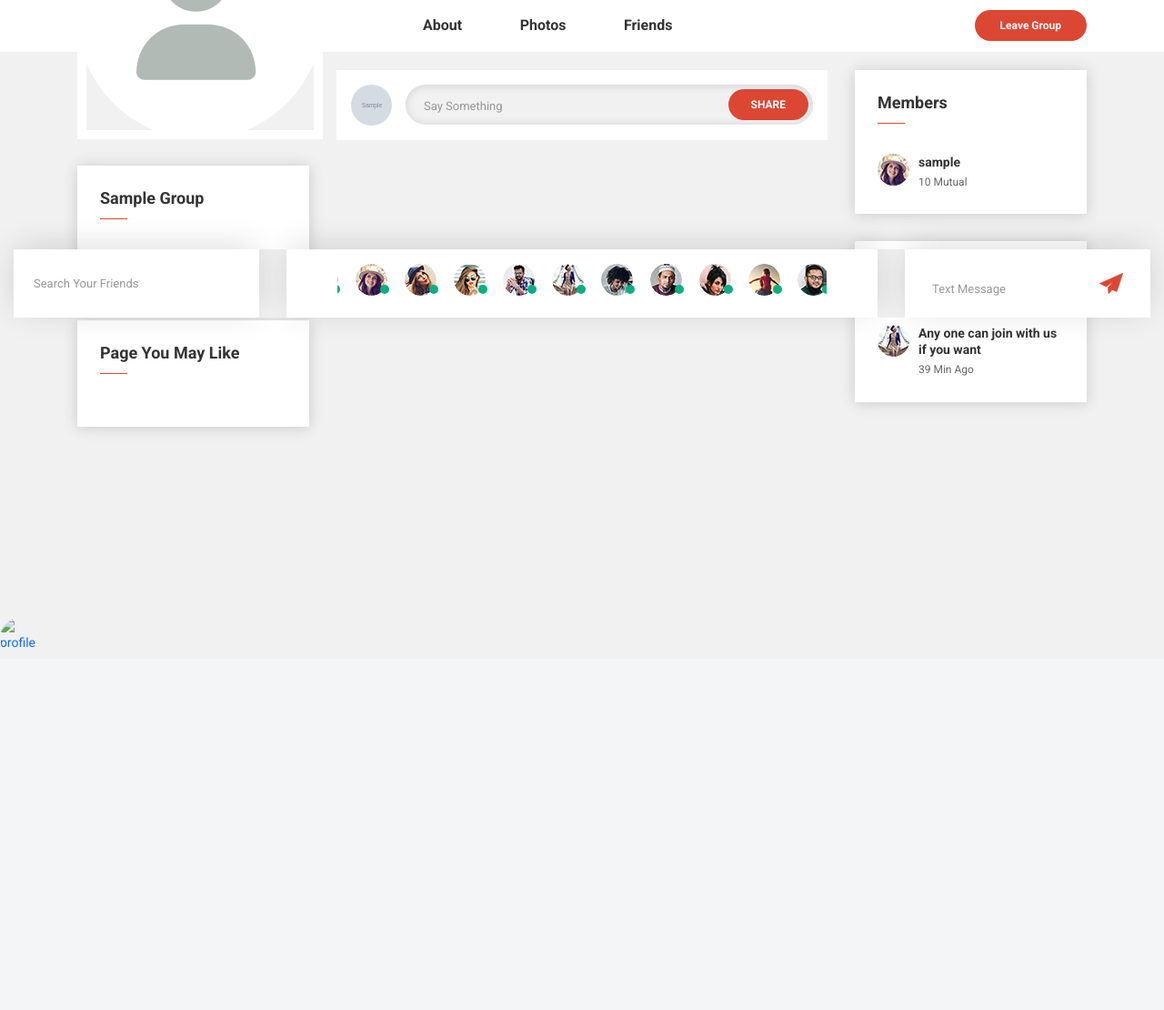
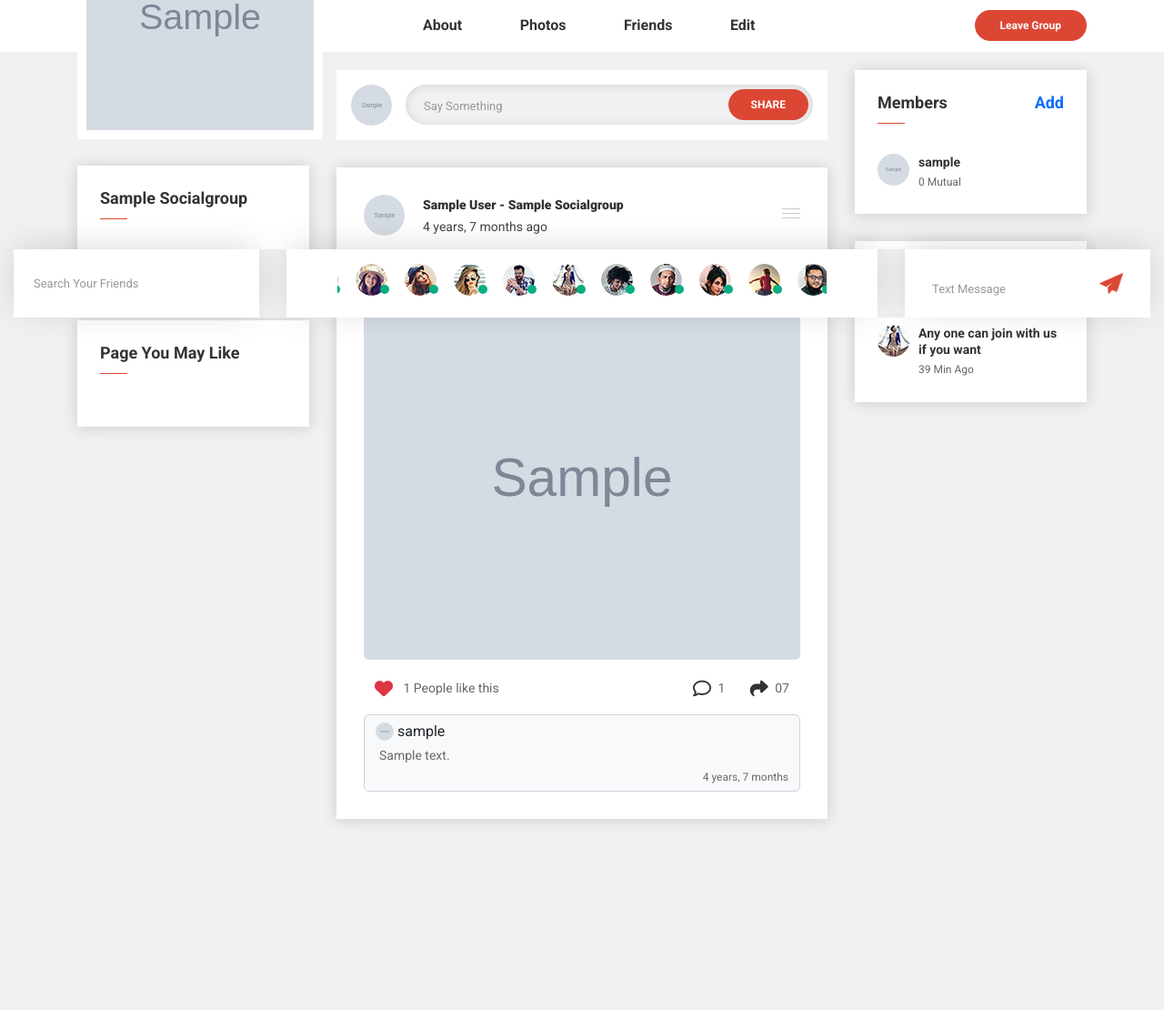
Before and after one commit to bilaalprofile/lazy-social, a Django app: page /group/1/ in a window 1280 px wide. Shown: the part 451-1561 px from the top of the page at 91% size. Before the commit the page ends 1163 px from the top, so only its background shows below. Run offline with Django 5.2, Linux system fonts and the light colour scheme; a user stored in the database is signed in; tables that the repository leaves empty hold one stand-in row (values such as "Sample post"); grey boxes marked "Sample" are stand-in pictures; some libraries are stand-ins or nearby versions.

Commit message:
create group functionality added

```diff
--- a/core/social_app/admin.py
+++ b/core/social_app/admin.py
@@ -5,4 +5,4 @@ from .models import *
 admin.site.register(Profile)
 admin.site.register(Post)
 admin.site.register(Comment)
-admin.site.register(Group)
+admin.site.register(SocialGroup)
--- a/core/social_app/urls.py
+++ b/core/social_app/urls.py
@@ -5,6 +5,7 @@ urlpatterns = [
     path('', views.index, name='index'),
     path('profile/', views.profile, name='profile'),
     path('friends/', views.friends, name='friends'),
+    path('group-friends/', views.group_friends, name='group_friends'),
     path('add-post/', views.add_post, name="add_post"),
     path('delete-post/<str:page>/<int:pk>/',
          views.delete_post, name="delete_post"),
@@ -18,6 +19,7 @@ urlpatterns = [
     path('logout-user/', views.logout_user, name='logout'),
     path('change-password/', views.change_password, name='change_password'),
     path('fetch-comments/', views.fetch_comments, name="fetch_comments"),
+    path("create-group/", views.create_group, name="create_group"),
     path('group/<int:pk>/', views.group, name="group"),
     path('join-group/<int:pk>/', views.join_group, name="join_group"),
 ]
--- a/core/social_app/views.py
+++ b/core/social_app/views.py
@@ -7,7 +7,7 @@ from .models import (
     Post,
     Like,
     Comment,
-    Group
+    SocialGroup
 )
 from django.http import JsonResponse
 from django.shortcuts import get_object_or_404
@@ -18,7 +18,7 @@ from django.shortcuts import get_object_or_404
 @login_required
 def index(request):
     profile = Profile.objects.filter(user=request.user).first()
-    groups = Group.objects.all()
+    groups = SocialGroup.objects.all()
     posts = Post.objects.order_by('-created_at')
     for post in posts:
         post.liked_by_user = post.is_liked_by_user(request.user)
@@ -32,7 +32,7 @@ def index(request):
 
 @login_required
 def profile(request):
-    groups = Group.objects.all()
+    groups = SocialGroup.objects.all()
     profile = Profile.objects.filter(user=request.user).first()
     posts = Post.objects.filter(user=request.user).order_by('-created_at')
     for post in posts:
@@ -63,15 +63,34 @@ def profile(request):
 
 
 @login_required
+def create_group(request):
+    if request.method == "POST":
+        print(request.POST)
+        group = SocialGroup.objects.create(
+            user=request.user,
+            name=request.POST.get('name'),
+            image=request.FILES.get('image'),
+            description=request.POST.get('description'),
+        )
+        group.members.add(request.user)
+    return redirect('group', group.id)
+
+
+@login_required
 def group(request, pk):
-    group = get_object_or_404(Group, id=pk)
+    group = get_object_or_404(SocialGroup, id=pk)
+    posts = Post.objects.filter(group=group)
+    for post in posts:
+        post.liked_by_user = post.is_liked_by_user(request.user)
     has_joined = group.members.filter(username=request.user.username).exists()
-    return render(request, 'social_app/group.html', {'group': group, 'has_joined': has_joined})
+    return render(request, 'social_app/group.html', {'group': group, 'has_joined': has_joined, 'posts': posts})
 
+def edit_group(request):
+    return redirect("group", group.id)
 
 def join_group(request, pk):
     request_type = request.GET.get('type')
-    group = get_object_or_404(Group, id=pk)
+    group = get_object_or_404(SocialGroup, id=pk)
     if request_type == 'join':
         group.members.add(request.user)
         message = "removed from"
@@ -79,6 +98,11 @@ def join_group(request, pk):
         group.members.remove(request.user)
         message = "added to"
     return JsonResponse({'status': 'success', 'message': f'You have successfully been {message} the group'})
+
+
+def group_friends(request):
+    members = SocialGroup.objects.all()
+    return render(request, "social_app/group_friends.html", {'members': members})
 
 
 @login_required
@@ -89,9 +113,13 @@ def friends(request):
 @login_required
 def add_post(request):
     if request.method == 'POST':
+        group_id = request.POST.get('group_id', None)
+        if group_id:
+            group = SocialGroup.objects.get(id=group_id)
         Post.objects.create(
             user=request.user,
             body=request.POST.get('body'),
+            group=group,
             image=request.FILES.get('image'),
         )
         return redirect('index')
@@ -99,7 +127,6 @@ def add_post(request):
 
 @login_required
 def edit_post(request):
-    print(request.POST)
     if request.method == 'POST':
         id = request.POST.get('id')
         page = request.POST.get('page')
--- a/core/templates/social_app/create_group.html
+++ b/core/templates/social_app/create_group.html
@@ -3,9 +3,7 @@
   <div class="profile-thumb">
     <a href="#">
       <figure class="profile-thumb-middle">
-				<img style="height:100%; width:100%; object-fit: cover;"
-					src="{% if profile.image %}{{profile.image.url}}{% endif %}"
-					alt="profile picture" />
+        <img style="height:100%; width:100%; object-fit: cover;" src="{% if profile.image %}{{ profile.image.url }}{% endif %}" alt="profile picture" />
       </figure>
     </a>
   </div>
@@ -15,37 +13,25 @@
     <div class="modal-dialog">
       <div class="modal-content">
         <div class="modal-header">
-					<h5 class="modal-title">Create group name</h5>
-					<button
-						type="button"
-						class="close"
-						data-bs-dismiss="modal"
-						aria-label="Close">
-						<span aria-hidden="true">&times;</span>
-					</button>
+          <h5 class="modal-title">Create group</h5>
+          <button type="button" class="close" data-bs-dismiss="modal" aria-label="Close"><span aria-hidden="true">&times;</span></button>
         </div>
-				<form
-					method="post"
-					enctype="multipart/form-data"
-					action="{% url 'add_post' %}">
+        <form method="post" enctype="multipart/form-data" action="{% url 'create_group' %}">
           {% csrf_token %}
           <div class="modal-body custom-scroll">
-						<input
-							name="group_name"
-							class="input-field form-control"
-							placeholder="group name!" />
-
+            <input type="hidden" name="edit_group" id="edit_group">
+              <label for="name">Name</label>
+              <input name="name" id="name" class="input-field form-control" placeholder="Name!" />
+              <br>
+              <label for="group_image">Image</label>
+              <input class="input-field form-control" type="file" name="image" id="group_image">
+              <br>
+              <label for="description">Description</label>
+              <textarea class="text-field form-control" name="description" id="description"></textarea>
           </div>
           <div class="modal-footer">
-						<button
-							type="button"
-							class="post-share-btn"
-							data-bs-dismiss="modal">
-							cancel
-						</button>
-						<button type="submit" class="post-share-btn">
-							Create
-						</button>
+            <button type="button" class="post-share-btn" data-bs-dismiss="modal">cancel</button>
+            <button type="submit" class="post-share-btn">Create</button>
           </div>
         </form>
       </div>
--- a/core/templates/social_app/group.html
+++ b/core/templates/social_app/group.html
@@ -8,9 +8,9 @@
         <div class="container">
           <div class="row align-items-center">
             <div class="col-lg-3 col-md-3">
-              <div class="profile-picture-box border-0" style="border-radius: 50%; border: none;">
+              <div class="profile-picture-box border-0" >
                 <figure class="profile-picture border-0">
-                  <a href="profile.html">
+                  <a href="#">
                     {% if group.image %}
                       <!-- Display the image if it exists -->
                       <img class="img-fluid" style="height:270px; width:270px; object-fit: cover;" src="{{ group.image.url }}" alt="Group Image" />
@@ -37,6 +37,9 @@
                       </li>
                       <li>
                         <a href="friends.html">friends</a>
+                      </li>
+                      <li>
+                        <a href="">Edit</a>
                       </li>
                       <!-- <li class="d-inline-block d-md-none"><a href="profile.html">edit profile</a></li> -->
                     </ul>
@@ -74,6 +77,7 @@
             <!-- share box start -->
             <div class="card card-small">
                 {% include 'social_app/sharer.html' %}
+
             </div>
             <!-- share box end -->
 
@@ -84,16 +88,24 @@
 						<div class="post-title d-flex align-items-center">
 							<!-- profile picture end -->
 							<div class="profile-thumb">
-                    <a href="#">
+								<a href="{% url 'profile' %}">
 									<figure class="profile-thumb-middle">
-                        <img style="height:100%; width:100%; object-fit: cover;" src="{% if post.user.profile.image %}{{ post.user.profile.image.url }}{% endif %}" alt="profile picture" />
+										<img style="height:100%; width:100%; object-fit: cover;"
+											src="{% if post.user.profile.image %}{{post.user.profile.image.url}}{% endif %}"
+											alt="profile picture" />
 									</figure>
 								</a>
 							</div>
 							<!-- profile picture end -->
 							<div class="posted-author">
-                    <h6 class="author"><a href="profile.html">{{ post.user.profile.full_name }}</a></h6>
-                    <span class="post-time">{{ post.created_at|timesince }} ago</span>
+								<h6 class="author">
+									<a href="profile.html"
+										>{{post.user.profile.full_name}} {% if post.group %} - {{post.group}}{% endif %}
+										</a>
+								</h6>
+								<span class="post-time"
+									>{{post.created_at | timesince }} ago</span
+								>
 							</div>
 
 							{% if request.user == post.user %}
@@ -104,10 +116,18 @@
 								<div class="post-settings arrow-shape">
 									<ul>
 										<li>
-                            <button onclick="editPost('{{ post.id }}', '{{ post.body|escapejs }}', 'profile')" data-bs-toggle="modal" data-bs-target="#edit_post">Edit Post</button>
+											<button
+												onclick="editPost('{{post.id}}', '{{post.body | escapejs}}', 'index')"
+												data-bs-toggle="modal"
+												data-bs-target="#edit_post">
+												Edit Post
+											</button>
 										</li>
 										<li>
-                            <a href="{% url 'delete_post' 'profile' post.id %}">Delete Post</a>
+											<a
+												href="{% url 'delete_post' 'index' post.id %}"
+												>Delete this Post</a
+											>
 										</li>
 									</ul>
 								</div>
@@ -116,30 +136,39 @@
 						</div>
 						<!-- post title start -->
 						<div class="post-content">
-                  <p class="post-desc">{{ post.body }}</p>
+							<p class="post-desc">{{post.body}}</p>
 							<div class="post-thumb-gallery img-gallery">
 								<div class="row g-0">
 									<div class="col-12">
 										<figure class="post-thumb">
-                          <a class="gallery-selector" href="{% static 'social_app/images/post/post-2.jpg' %}"><img class="img-fluid" src="{% if post.image %}{{ post.image.url }}{% endif %}" style="height:400px; width:500px; object-fit: cover;" alt="post image" /></a>
+											{% if post.image %}
+                                                <img class="img-fluid" src="{% if post.image %}{{post.image.url}}{% endif %}" style="height:400px; width:500px; object-fit: cover;" alt="post image">
+                                            {% endif %}
 										</figure>
 									</div>
 								</div>
 							</div>
 							<div class="post-meta">
-                    <button class="post-meta-like" onclick="postLike({{ post.id }})">
-                      <i class="fa-solid fa-heart {% if post.liked_by_user %}text-danger{% endif %} " id="like_btn_{{ post.id }}"></i>
-                      <span>
-                        <span id="likes_count_{{ post.id }}">{{ post.total_likes }}</span>
+								<button
+									class="post-meta-like"
+									 onclick="postLike({{ post.id }})">
+									<i
+										class="fa-solid fa-heart {% if post.liked_by_user %}text-danger{% endif %} "
+										id="like_btn_{{post.id}}"></i>
+									<span >
+									<span id="likes_count_{{ post.id }}">
+										{{ post.total_likes }}
+									</span>
 										People like this
 									</span>
-                      <strong>207</strong>
+
 								</button>
 								<ul class="comment-share-meta">
 									<li>
-                        <button class="post-comment" onclick="addCommentPostId('{{ post.id }}')">
-                          <i class="fa-regular fa-comment" data-bs-toggle="modal" data-bs-target="#staticBackdrop"></i>
-                          <span>{{ post.total_comments }}</span>
+										<button data-bs-toggle="modal" data-bs-target="#staticBackdrop" class="post-comment" onclick="addCommentPostId('{{post.id}}')">
+											<i
+												class="fa-regular fa-comment"></i>
+											<span id="comments_count_{{ post.id }}">{{ post.total_comments }}</span>
 										</button>
 									</li>
 									<li>
@@ -151,6 +180,24 @@
 								</ul>
 							</div>
 						</div>
+						{% with post.comments.first as first_comment %}
+							{% if first_comment %}
+								<div data-bs-toggle="modal" data-bs-target="#staticBackdrop" style=" cursor: pointer;" class="form-control mt-3 bg-light">
+									<span>
+										<img class="rounded-circle"
+											style="width: 20px; height: 20px; object-fit: cover;"
+											src="{{ first_comment.post.user.profile.image.url }}">
+									</span>
+									<span>{{ first_comment.post.user.username }}</span>
+									<p  class='mx-1 my-1' style="font-size: 14px; color: #6b6b69">{{ first_comment.body }}</p>
+                                    <div class='float-end' style='font-size: 12px; color: #6b6b69'>{{first_comment.created_at | timesince}}</div>
+								</div>
+							{% else %}
+								<input data-bs-toggle="modal" data-bs-target="#staticBackdrop" style=" cursor: pointer;" type="text" class='form-control bg-light mt-3 py-3 ' placeholder='Say somethig'>
+							{% endif %}
+						{% endwith %}
+
+
 					</div>
 					<!-- post status end -->
 					{% endfor %}
@@ -159,7 +206,7 @@
           <div class="col-lg-3 order-3">
             <aside class="widget-area">
               <div class="card widget-item">
-                <h4 class="widget-title">Members</h4>
+                <h4 class="widget-title">Members <a class="float-end" href="{% url 'group_friends' %}">add</a></h4>
                 <div class="widget-body">
                   <ul class="like-page-list-wrapper">
                     {% for member in group.members.all %}
@@ -168,7 +215,7 @@
                         <div class="profile-thumb">
                           <a href="#">
                             <figure class="profile-thumb-small">
-                              <img src="{% static 'social_app/images/profile/profile-35x35-1.jpg' %}" alt="profile picture" />
+                              <img style="height:100%; width:100%; object-fit: cover;" src="{{member.profile.image.url}}" alt="profile picture" />
                             </figure>
                           </a>
                         </div>
@@ -177,7 +224,7 @@
                         <div class="unorder-list-info">
                           <h3 class="list-title"><a href="#">{{ member.username }}</a></h3>
                           <p class="list-subtitle">
-                            <a href="#">10 mutual</a>
+                            <a href="#">0 mutual</a>
                           </p>
                         </div>
                       </li>
--- a/core/templates/social_app/group_friends.html
+++ b/core/templates/social_app/group_friends.html
@@ -0,0 +1,5 @@
+<ul>
+    <li>
+        {{members.members}}
+    </li>
+</ul>
--- a/core/templates/social_app/groups.html
+++ b/core/templates/social_app/groups.html
@@ -11,8 +11,8 @@
                     <a href="#">
                         <figure
                             class="profile-thumb-small">
-                            <img
-                                src="{{profile.image.url}}"
+                            <img style="height:100%; width:100%; object-fit: cover;"
+                                src="{{ group.image.url}}"
                                 alt="profile picture" />
                         </figure>
                     </a>
--- a/core/templates/social_app/post_sharer_index.html
+++ b/core/templates/social_app/post_sharer_index.html
@@ -13,7 +13,7 @@
 							<div class="profile-thumb">
 								<a href="{% url 'profile' %}">
 									<figure class="profile-thumb-middle">
-										<img
+										<img style="height:100%; width:100%; object-fit: cover;"
 											src="{% if post.user.profile.image %}{{post.user.profile.image.url}}{% endif %}"
 											alt="profile picture" />
 									</figure>
@@ -23,8 +23,8 @@
 							<div class="posted-author">
 								<h6 class="author">
 									<a href="profile.html"
-										>{{post.user.profile.full_name}}</a
-									>
+										>{{post.user.profile.full_name}} {% if post.group %} - {{post.group}}{% endif %}
+										</a>
 								</h6>
 								<span class="post-time"
 									>{{post.created_at | timesince }} ago</span
--- a/core/templates/social_app/sharer.html
+++ b/core/templates/social_app/sharer.html
@@ -51,6 +51,7 @@
 					enctype="multipart/form-data"
 					action="{% url 'add_post' %}">
 					{% csrf_token %}
+					<input type="hidden" name="group_id" value="{{group.id}}">
 					<div class="modal-body custom-scroll">
 						<textarea
 							name="body"
```
Also changed, not shown: core/social_app/models.py (+8 -3 lines), core/templates/social_app/profile_asides.html (+1 -49 lines). Lines whose indentation alone changed are shown as unchanged.
